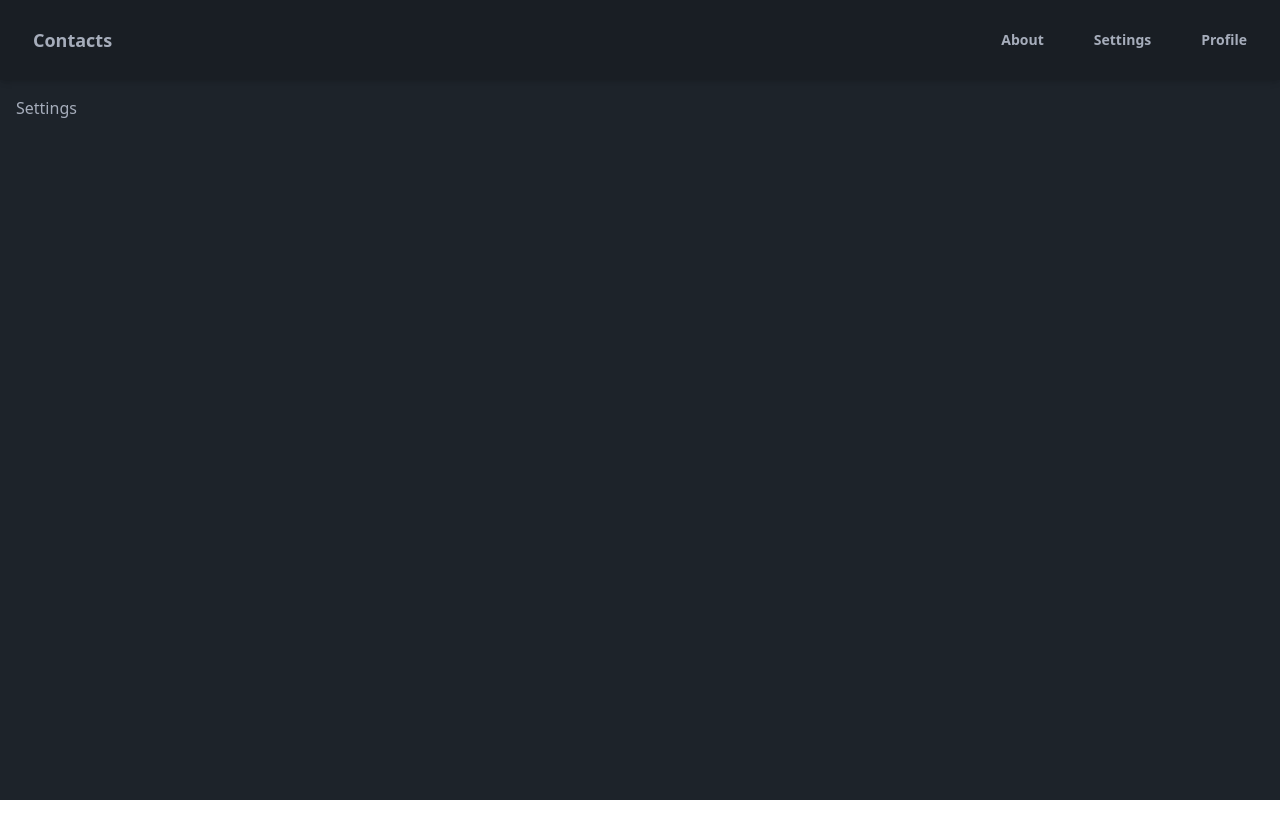
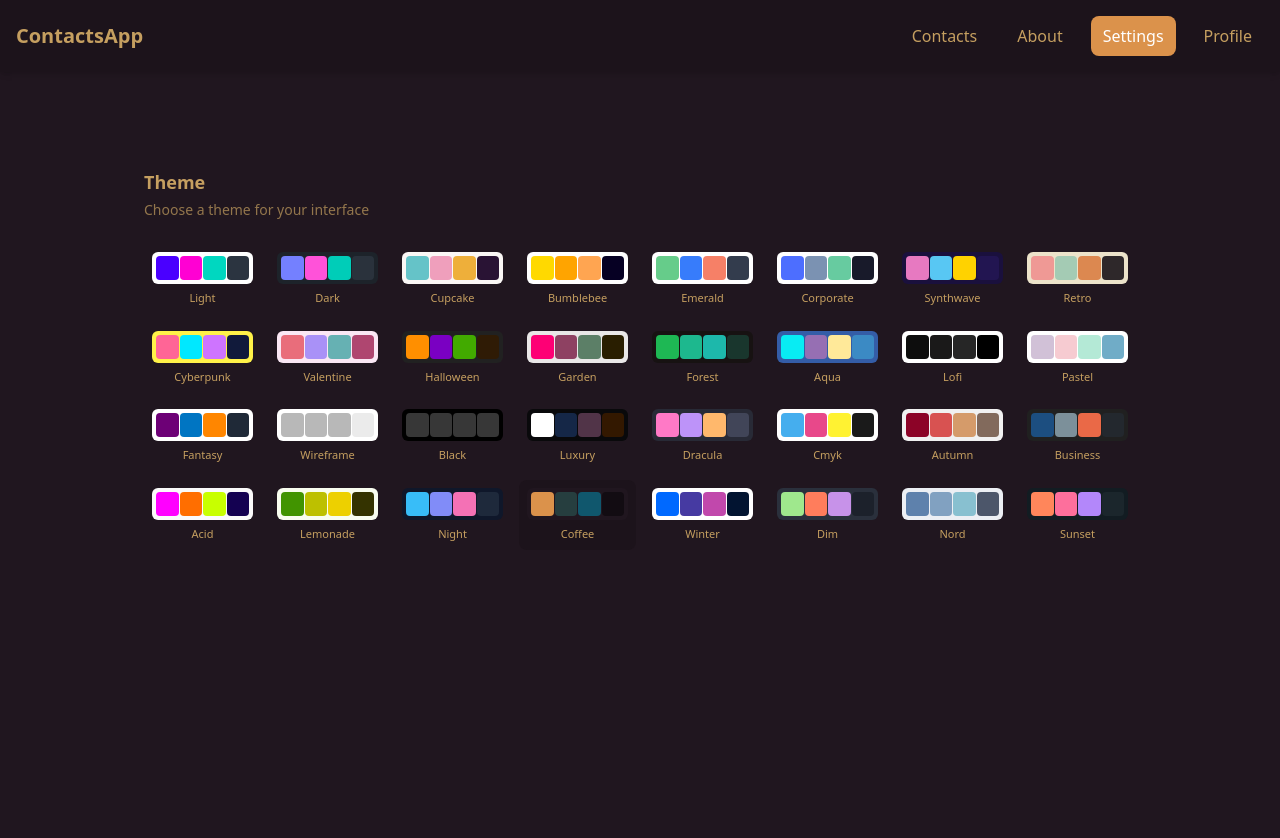
Before and after one commit to rohit19102000/ContactApp, a React (Vite) app in the folder frontend/: page /settings in a window 1280 px wide. Shown: the top 838 px of the page. Before the commit the page ends 800 px from the top, so only its background shows below. Built offline with nearby package versions, Linux system fonts and the light colour scheme.

Commit message:
added isActive class functionality to highlight selected page

```diff
--- a/frontend/src/App.jsx
+++ b/frontend/src/App.jsx
@@ -12,9 +12,11 @@ import {THEMES} from './constants/index'
 
 
 function App() {
+
+  const {theme} = useThemeStore();
   return (
     <Router>
-      <div className="min-h-screen flex flex-col" data-theme="dark">
+      <div className="min-h-screen flex flex-col" data-theme={theme}>
         <Navbar />
         <div className="p-4">
           <Routes>
--- a/frontend/src/components/Navbar.jsx
+++ b/frontend/src/components/Navbar.jsx
@@ -1,19 +1,56 @@
-import { Link } from "react-router-dom";
+import { NavLink } from "react-router-dom";
 
-export default function Navbar() {
+const Navbar = () => {
   return (
-    <nav className="bg-base-200 shadow-md p-4 flex justify-between">
-      {/* Left Side - Contacts */}
-      <div>
-        <Link to="/" className="btn btn-ghost text-lg">Contacts</Link>
-      </div>
+    <nav className="bg-base-200 p-4 flex justify-between items-center shadow-md">
+      <div className="text-xl font-bold">ContactsApp</div>
 
-      {/* Right Side - Other Links */}
       <div className="flex gap-4">
-        <Link to="/about" className="btn btn-ghost">About</Link>
-        <Link to="/settings" className="btn btn-ghost">Settings</Link>
-        <Link to="/profile" className="btn btn-ghost">Profile</Link>
+        <NavLink
+          to="/"
+          className={({ isActive }) =>
+            `px-3 py-2 rounded-lg transition ${
+              isActive ? "bg-primary text-white" : "hover:bg-base-300"
+            }`
+          }
+        >
+          Contacts
+        </NavLink>
+
+        <NavLink
+          to="/about"
+          className={({ isActive }) =>
+            `px-3 py-2 rounded-lg transition ${
+              isActive ? "bg-primary text-white" : "hover:bg-base-300"
+            }`
+          }
+        >
+          About
+        </NavLink>
+
+        <NavLink
+          to="/settings"
+          className={({ isActive }) =>
+            `px-3 py-2 rounded-lg transition ${
+              isActive ? "bg-primary text-white" : "hover:bg-base-300"
+            }`
+          }
+        >
+          Settings
+        </NavLink>
+        <NavLink
+          to="/profile"
+          className={({ isActive }) =>
+            `px-3 py-2 rounded-lg transition ${
+              isActive ? "bg-primary text-white" : "hover:bg-base-300"
+            }`
+          }
+        >
+          Profile
+        </NavLink>
       </div>
     </nav>
   );
-}
+};
+
+export default Navbar;
--- a/frontend/src/pages/Settings.jsx
+++ b/frontend/src/pages/Settings.jsx
@@ -1,9 +1,47 @@
-import React from 'react'
+import { THEMES } from "../constants";
+import { useThemeStore } from "../store/useThemeStore";
 
-function Settings() {
+
+
+const Settings = () => {
+  const { theme, setTheme } = useThemeStore();
+
   return (
-    <div>Settings</div>
-  )
-}
+    <div className="h-screen container mx-auto px-4 pt-20 max-w-5xl">
+      <div className="space-y-6">
+        <div className="flex flex-col gap-1">
+          <h2 className="text-lg font-semibold">Theme</h2>
+          <p className="text-sm text-base-content/70">Choose a theme for your interface</p>
+        </div>
 
-export default Settings
+        <div className="grid grid-cols-4 sm:grid-cols-6 md:grid-cols-8 gap-2">
+          {THEMES.map((t) => (
+            <button
+              key={t}
+              className={`
+                group flex flex-col items-center gap-1.5 p-2 rounded-lg transition-colors
+                ${theme === t ? "bg-base-200" : "hover:bg-base-200/50"}
+              `}
+              onClick={() => setTheme(t)}
+            >
+              <div className="relative h-8 w-full rounded-md overflow-hidden" data-theme={t}>
+                <div className="absolute inset-0 grid grid-cols-4 gap-px p-1">
+                  <div className="rounded bg-primary"></div>
+                  <div className="rounded bg-secondary"></div>
+                  <div className="rounded bg-accent"></div>
+                  <div className="rounded bg-neutral"></div>
+                </div>
+              </div>
+              <span className="text-[11px] font-medium truncate w-full text-center">
+                {t.charAt(0).toUpperCase() + t.slice(1)}
+              </span>
+            </button>
+          ))}
+        </div>
+
+
+      </div>
+    </div>
+  );
+};
+export default Settings;
--- a/frontend/src/store/useThemeStore.js
+++ b/frontend/src/store/useThemeStore.js
@@ -5,5 +5,6 @@ export const useThemeStore = create((set) => ({
   setTheme: (theme) => {
     localStorage.setItem("chat-theme", theme);
     set({ theme });
+    document.documentElement.setAttribute("data-theme", theme);
   },
 }));
```
